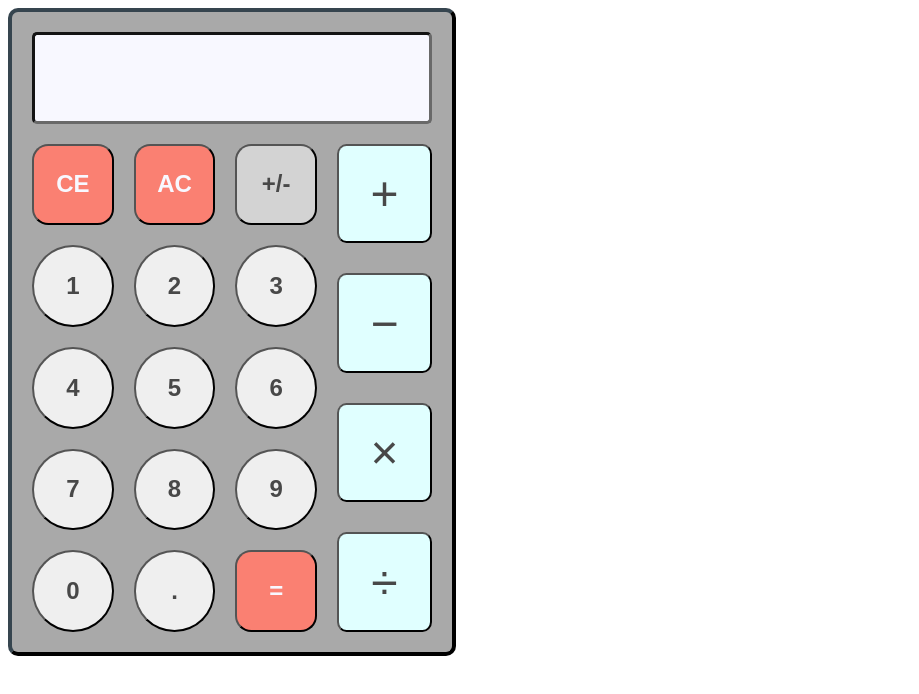
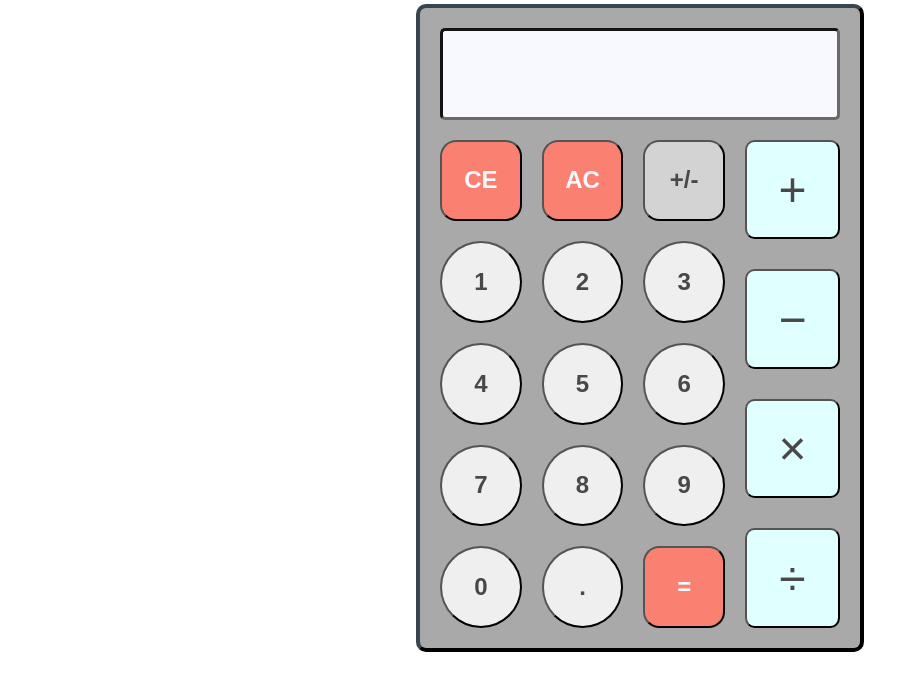
Before and after one commit to tidynoob/calculator, a plain HTML site: page index.html in a window 1280 px wide. Shown: the whole page, without its empty margins (0-919 px from the left). Drawn offline with Linux system fonts and the light colour scheme.

Commit message:
Center the calculator

```diff
--- a/index.html
+++ b/index.html
@@ -10,6 +10,7 @@
 </head>
 
 <body>
+    <div class="wrapper">
     <div class="calculator">
         <div class="display">
             <div class="displayText"></div>
@@ -50,6 +51,7 @@
             </div>
         </div>
     </div>
+</div>
     <!-- <button id="test">test</button> -->
 
 </body>
--- a/style.css
+++ b/style.css
@@ -1,5 +1,13 @@
 body {
     font-family: system-ui, -apple-system, BlinkMacSystemFont, 'Segoe UI', Roboto, Oxygen, Ubuntu, Cantarell, 'Open Sans', 'Helvetica Neue', sans-serif;
+}
+
+.wrapper {
+    display: flex;
+    justify-content: center;
+    align-items: center;
+    /* border: 1px solid red; */
+    height: 80vh;
 }
 
 .calculator {
@@ -8,6 +16,7 @@ body {
 
     height: 600px;
     width: 400px;
+    /* width: auto; */
 
     background-color: darkgray;
 
@@ -17,6 +26,7 @@ body {
     border-radius: 10px;
 
     font-weight: bold;
+    /* margin: auto; */
 
 }
 
```
